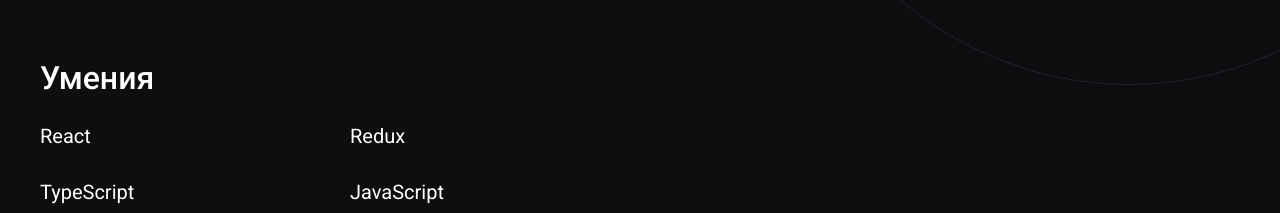
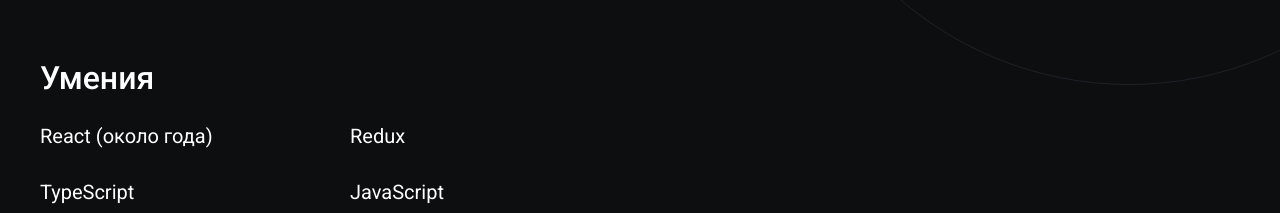
Before and after one commit to shoffkarim/portfolio, a website built with Parcel: page app/src/pug/index.pug in a window 1280 px wide. Shown: the part 1260-1473 px from the top of the page. Built offline with nearby package versions, Linux system fonts and the light colour scheme; files whose address does not match are found by name.

Commit message:
add string

```diff
--- a/app/src/pug/sections/resume.pug
+++ b/app/src/pug/sections/resume.pug
@@ -24,7 +24,7 @@
         h3.common-h3.resume-item__title Умения
         ul.resume-sublist
           li.resume-subitem
-            p.resume-subitem__subtitle React
+            p.resume-subitem__subtitle React (около года)
           li.resume-subitem
             p.resume-subitem__subtitle Redux
           li.resume-subitem
```
Also changed, not shown: app/build/index.html.
